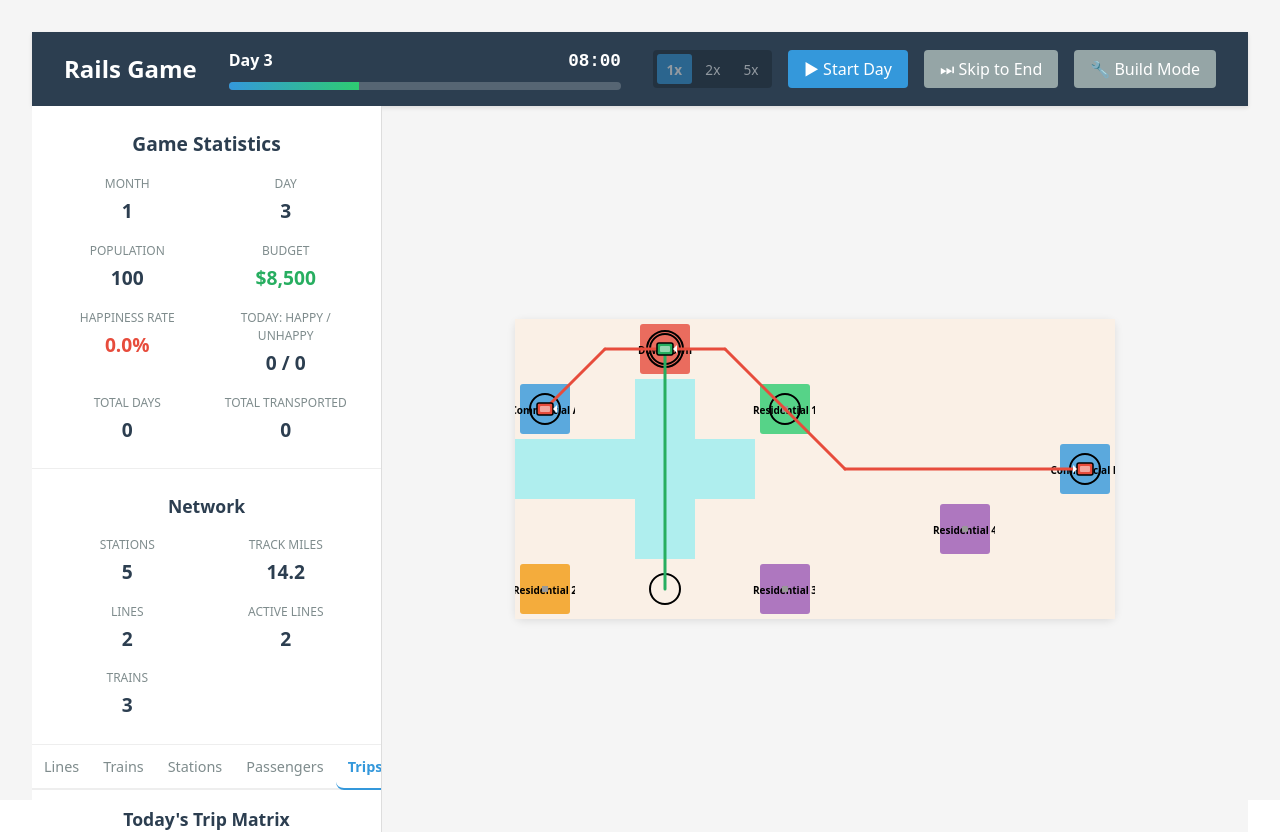
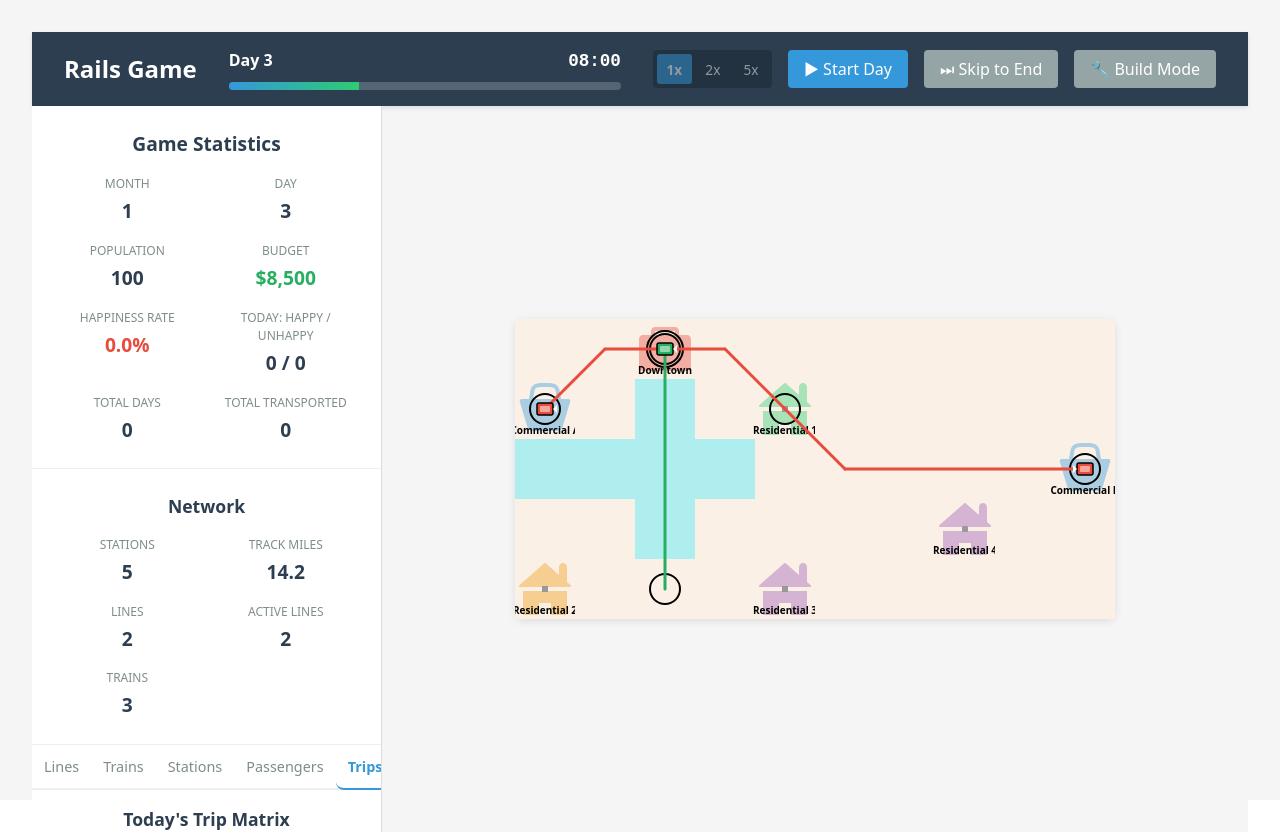
Before and after one commit to tjasz/rail-sim-game, a React (Vite) app: page / in a window 1280 px wide. Built offline with nearby package versions, Linux system fonts and the light colour scheme.

Commit message:
Improve display of neighborhood

```diff
--- a/src/App.tsx
+++ b/src/App.tsx
@@ -29,7 +29,7 @@ const baseGameState: GameState = {
           id: 'downtown',
           name: 'Downtown',
           position: { x: 2, y: 0 },
-          icon: 'building',
+          icon: 'temaki-briefcase',
           color: '#e74c3c',
           originDemandPercent: 0,
           destinationDemandPercent: 40,
--- a/src/components/CityGrid.tsx
+++ b/src/components/CityGrid.tsx
@@ -1,3 +1,4 @@
+import { iconPaths } from '../iconPaths';
 import type { CityConfig, Neighborhood, Station, Citizen } from '../models';
 
 interface CityGridProps {
@@ -60,15 +61,12 @@ export function CityGrid({
 
                 {/* Neighborhood */}
                 {neighborhood && (
-                  <rect
-                    x={x * cellSize + 5}
-                    y={y * cellSize + 5}
-                    width={cellSize - 10}
-                    height={cellSize - 10}
+                  <path
+                    transform={`translate(${x * cellSize}, ${y * cellSize}) scale(${cellSize / 15})`}
                     fill={neighborhood.color}
-                    opacity="0.8"
-                    rx="3"
-                  />
+                    opacity="0.4"
+                    d={iconPaths[neighborhood.icon]}
+                    />
                 )}
 
                 {/* Station indicator */}
@@ -116,7 +114,7 @@ export function CityGrid({
                 {neighborhood && (
                   <text
                     x={x * cellSize + cellSize / 2}
-                    y={y * cellSize + cellSize / 2 + 5}
+                    y={(y+1) * cellSize - 5}
                     textAnchor="middle"
                     fontSize="10"
                     fill="#000"
--- /dev/null
+++ b/src/iconPaths.ts
@@ -0,0 +1,5 @@
+export const iconPaths : Record<string, string> = {
+  home: "M2,13.7478c0,0.13807,0.11193,0.25,0.25,0.25h3.749v-3h3v3h3.749c0.13807,0,0.25-0.11193,0.25-0.25V7.9987H2 C2,7.9987,2,13.7478,2,13.7478z M13.93,6.5778l-0.9319-0.8189V2c0-0.55228-0.44771-1-1-1s-1,0.44772-1,1v2L7.6808,1.09 C7.5863,0.9897,7.42846,0.98478,7.3279,1.079L7.3169,1.09L1.0678,6.553C0.9734,6.65376,0.97856,6.81197,1.07932,6.90637 C1.12478,6.94896,1.18451,6.97304,1.2468,6.9739L3,6.9989h10.7468c0.13807,0.00046,0.25037-0.1111,0.25083-0.24917 C13.99784,6.68592,13.97365,6.62445,13.93,6.5779V6.5778z",
+  shop: "m13.33 5h-1.83l-.39-2.33c-.1601-.7182-.7017-1.2905-1.41-1.49-.3493-.1124-.7131-.173-1.08-.18h-2.24c-.3669.007-.7307.0676-1.08.18-.7083.1995-1.2499.7718-1.41 1.49l-.39 2.33h-1.83c-.2761-.0017-.5013.2208-.503.497-.0003.0519.0074.1035.023.153l1.88 6.3c.1964.6246.7753 1.0496 1.43 1.05h6c.651-.0047 1.2247-.4289 1.42-1.05l1.88-6.3c.0829-.2634-.0635-.5441-.3269-.627-.0463-.0146-.0945-.0223-.1431-.023zm-8.81 0 .36-2.17c.0807-.3625.3736-.6395.74-.7.2463-.0776.5019-.1213.76-.13h2.24c.2614.0078.5205.0515.77.13.3664.0605.6593.3375.74.7l.35 2.17h-6z",
+  "temaki-briefcase": "M5 4L10 4L10 3L5 3L5 4ZM4 4L4 3C4 2.45 4.45 2 5 2L10 2C10.55 2 11 2.45 11 3L11 4L13 4C13.55 4 14 4.45 14 5L14 12C14 12.55 13.55 13 13 13L2 13C1.45 13 1 12.55 1 12L1 5C1 4.45 1.45 4 2 4L4 4Z",
+}
```
